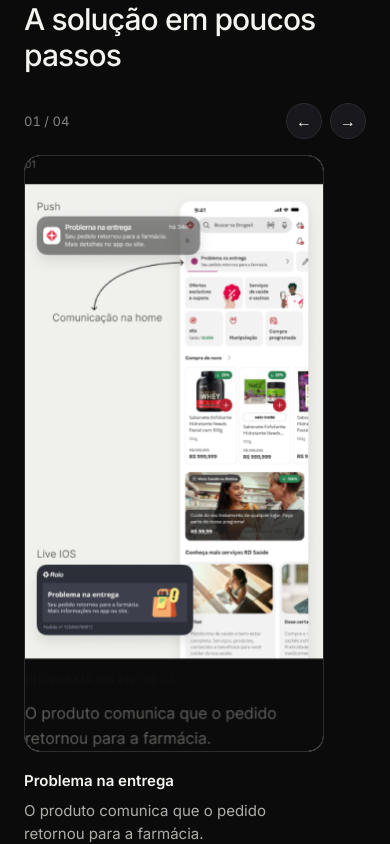
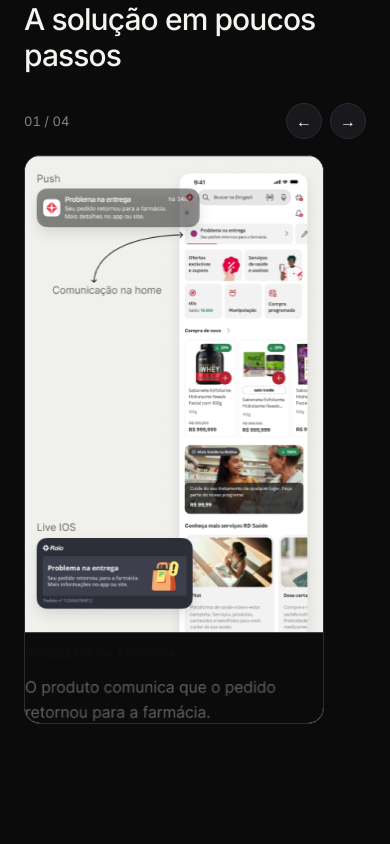
Before and after one commit to Wanderson-stech/wan-portfolio-designofc, a Next.js app: page /reenvio in a window 390 px wide. Shown: the part 5320-6164 px from the top of the page. Built offline with nearby package versions, Linux system fonts and the light colour scheme.

Commit message:
fix: remove duplicate carousel content

```diff
--- a/app/globals.css
+++ b/app/globals.css
@@ -985,13 +985,14 @@ img { display: block; max-width: 100%; height: auto; }
 }
 
 .reenvio-native-carousel .portfolio-carousel__track {
-  gap: 0;
+  gap: 24px;
 }
 
 .reenvio-native-slide {
-  flex: 0 0 100%;
-  display: flex;
-  justify-content: center;
+  flex: 0 0 calc((100% - 48px) / 3);
+  display: flex;
+  justify-content: flex-start;
+  align-items: flex-start;
 }
 
 .journey-artifact {
@@ -1038,7 +1039,7 @@ img { display: block; max-width: 100%; height: auto; }
 
 .reenvio-figma-artifact__media {
   width: var(--artifact-width);
-  height: var(--artifact-height);
+  height: calc(var(--artifact-height) - 36px);
   max-width: 100%;
   overflow: hidden;
   border: 1px solid var(--border);
@@ -1054,22 +1055,9 @@ img { display: block; max-width: 100%; height: auto; }
 }
 
 .reenvio-figma-artifact__media img {
-  object-fit: cover;
-}
-
-.reenvio-figma-artifact h3 {
-  margin: 18px 0 8px;
-  color: var(--text);
-  font-size: 16px;
-  line-height: 22px;
-  font-weight: 600;
-}
-
-.reenvio-figma-artifact > p:last-child {
-  margin: 0;
-  color: var(--muted);
-  font-size: 17px;
-  line-height: 26px;
+  height: var(--artifact-height);
+  object-fit: fill;
+  transform: translateY(-36px);
 }
 
 .product-phone {
@@ -2564,7 +2552,12 @@ img { display: block; max-width: 100%; height: auto; }
 
   .reenvio-figma-artifact__media {
     width: 300px;
+    height: calc(var(--artifact-mobile-height) - 28px);
+  }
+
+  .reenvio-figma-artifact__media img {
     height: var(--artifact-mobile-height);
+    transform: translateY(-28px);
   }
 
   .journey-artifact { width: 300px; }
@@ -2594,16 +2587,6 @@ img { display: block; max-width: 100%; height: auto; }
   }
 
   .journey-artifact > p:last-child {
-    font-size: 15px;
-    line-height: 23px;
-  }
-
-  .reenvio-figma-artifact h3 {
-    font-size: 15px;
-    line-height: 21px;
-  }
-
-  .reenvio-figma-artifact > p:last-child {
     font-size: 15px;
     line-height: 23px;
   }
--- a/components/product-artifacts.tsx
+++ b/components/product-artifacts.tsx
@@ -6,25 +6,21 @@ import { PortfolioCarousel } from "@/components/carousel";
 const reenvioSolutionSlides = [
   {
     title: "Problema na entrega",
-    description: "O produto comunica que o pedido retornou para a farmácia.",
     desktop: { src: "/figma/reenvio-solution-desktop-1.png", width: 348, height: 760 },
     mobile: { src: "/figma/reenvio-solution-mobile-1.png", width: 300, height: 597 },
   },
   {
     title: "Pedido não entregue",
-    description: "Dentro do Tracking, o problema deixa de ser ambíguo e já apresenta uma próxima ação.",
     desktop: { src: "/figma/reenvio-solution-desktop-2.png", width: 360, height: 796 },
     mobile: { src: "/figma/reenvio-solution-mobile-2.png", width: 300, height: 625 },
   },
   {
     title: "Conferir endereço e confirmar reenvio",
-    description: "Antes de solicitar uma nova tentativa, o cliente confere o endereço de entrega e confirma o reenvio na mesma tela.",
     desktop: { src: "/figma/reenvio-solution-desktop-3.png", width: 348, height: 847 },
     mobile: { src: "/figma/reenvio-solution-mobile-3.png", width: 300, height: 623 },
   },
   {
     title: "Reenvio solicitado",
-    description: "O produto confirma que a solicitação foi recebida e informa que o status será atualizado.",
     desktop: { src: "/figma/reenvio-solution-desktop-4.png", width: 164, height: 792 },
     mobile: { src: "/figma/reenvio-solution-mobile-4.png", width: 300, height: 622 },
   },
@@ -34,6 +30,7 @@ function ReenvioFigmaSlide({ slide }: { slide: typeof reenvioSolutionSlides[numb
   return (
     <article
       className="reenvio-figma-artifact"
+      aria-label={slide.title}
       style={{
         "--artifact-width": `${slide.desktop.width}px`,
         "--artifact-height": `${slide.desktop.height}px`,
@@ -53,8 +50,6 @@ function ReenvioFigmaSlide({ slide }: { slide: typeof reenvioSolutionSlides[numb
           />
         </picture>
       </div>
-      <h3>{slide.title}</h3>
-      <p>{slide.description}</p>
     </article>
   );
 }
```
